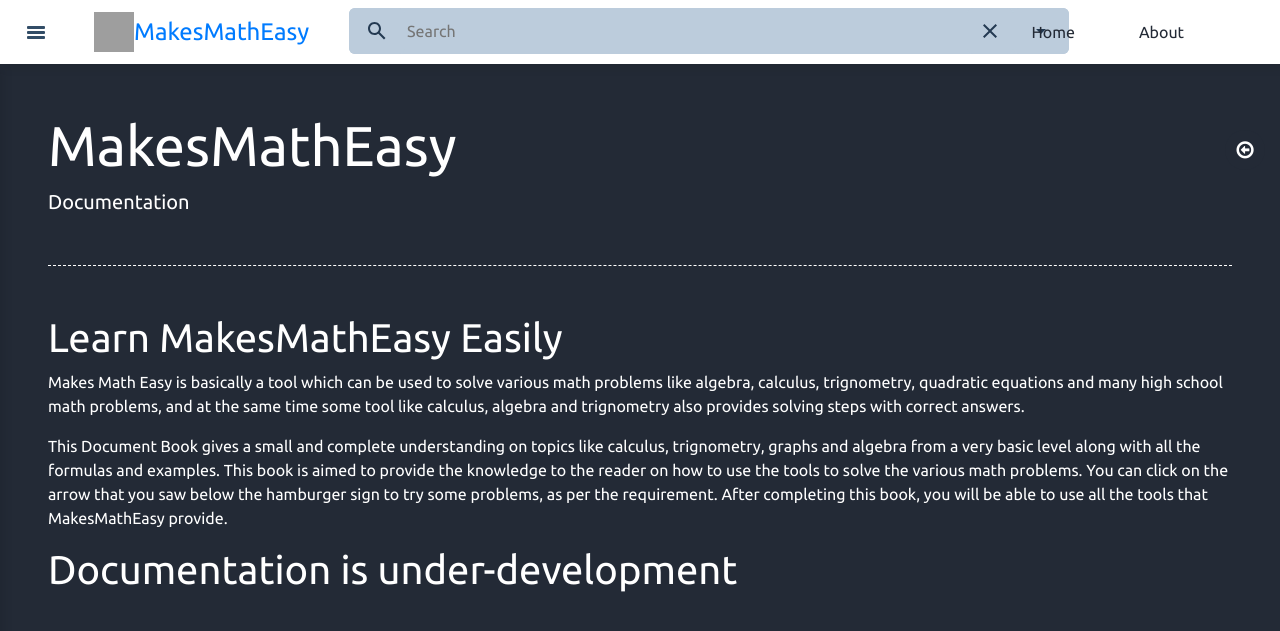
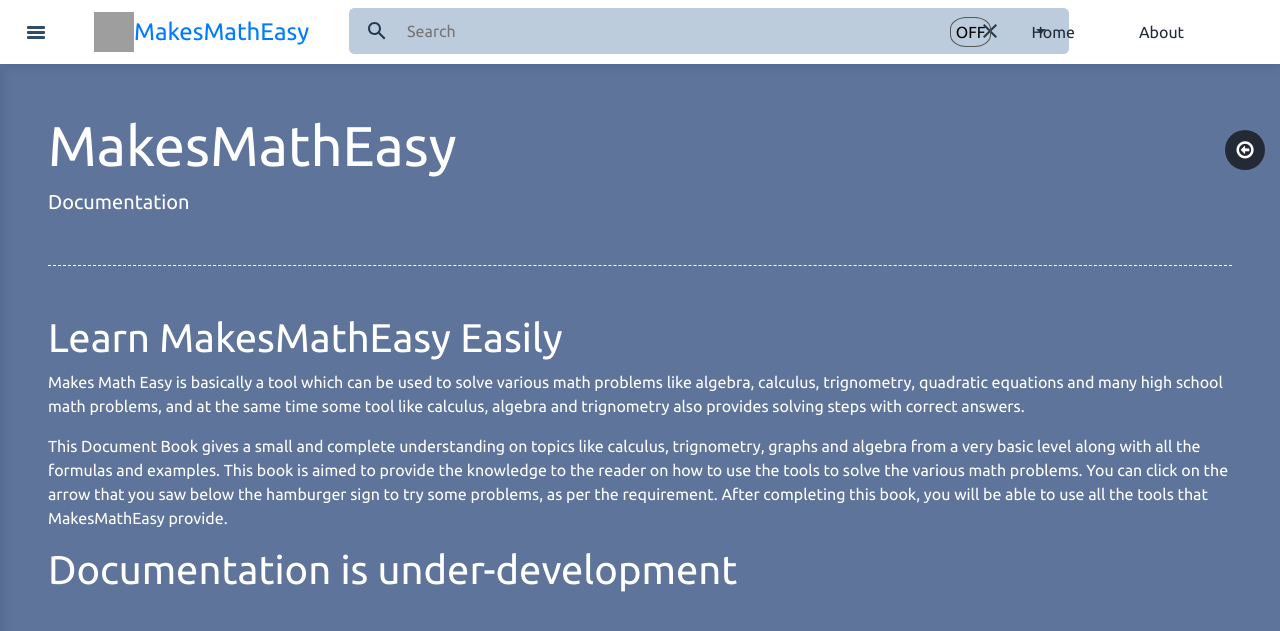
Before and after one commit to makesmatheasy/makesmatheasy-documentation, a Jekyll site: the page built from index.markdown, in a window 1280 px wide and 900 px high. Shown: the top 631 px of the window. Built offline with Jekyll 4.4.1, drawn with Linux system fonts in a browser that asks for light colours; nearby versions of some CDN libraries; grey boxes are pictures that could not be loaded.

Commit message:
Dark/Light mode added (#38)
* Dark/Light mode added

* Color updated

```diff
--- a/_includes/navbar.html
+++ b/_includes/navbar.html
@@ -42,6 +42,11 @@
         </button>
     </form>
     <ul class="nav flex-row">
+        <li class="nav-item mx-2 mt-2">
+            <div class="mode">
+              <span class="change">OFF</span>
+            </div>
+          </li>
         <li class="nav-item mx-2">
             <a href="{{site.baseurl}}/home" class="nav-link px-4"> home </a>
         </li>
--- a/public/css/style.css
+++ b/public/css/style.css
@@ -1,6 +1,6 @@
 @import url('https://fonts.googleapis.com/css2?family=Ubuntu&display=swap');
 body {
-	background: #232a36;
+	background: #5e749b;
 	min-height: 100vh;
 	overflow-x: hidden;
 	font-family: 'Ubuntu', sans-serif;
@@ -333,3 +333,24 @@
 }
 
 /*----- Nav Bar Ends -----*/
+.mode {
+    float:right;
+}
+.change {
+    cursor: pointer;
+    border: 1px solid #555;
+    border-radius: 40%;
+    width: 20px;
+    text-align: center;
+    padding: 5px;
+    margin-left: 8px;
+	color: black;
+}
+.dark{
+    background-color: #232a36;
+    color: #e6e6e6;
+}
+.dark-side{
+	background-color: hsl(210deg 7% 58%);
+}
+/* DARK MODE*/
--- a/public/js/script.js
+++ b/public/js/script.js
@@ -62,3 +62,14 @@
     });
     navSearch.style.boxShadow = "";
 }, true);
+$( ".change" ).on("click", function() {
+	if( $( "body" ).hasClass( "dark" )) {
+		$( "body" ).removeClass( "dark" );
+		$("#sidebar").removeClass("dark-side");
+		$( ".change" ).text( "OFF" );
+	} else {
+		$( "body" ).addClass( "dark" );
+		$("#sidebar").addClass("dark-side");
+		$( ".change" ).text( "ON" );
+	}
+});
```
